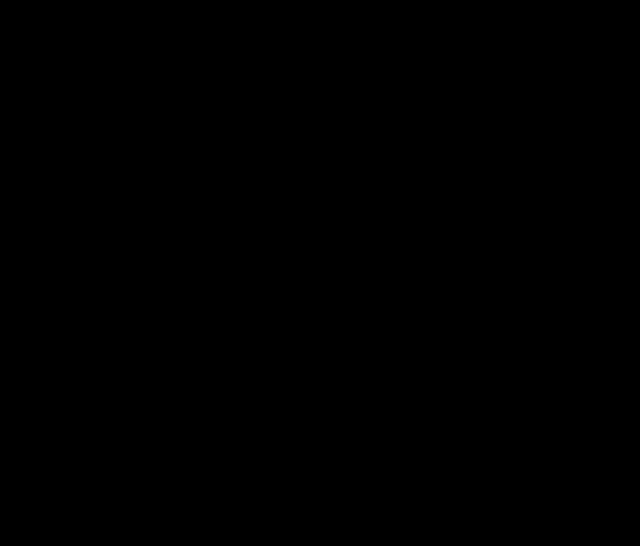
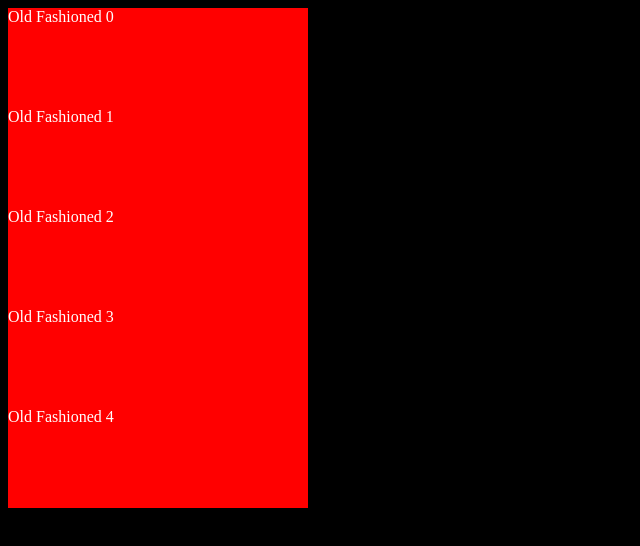
Before and after one commit to dcartist/flashCardGame, a plain HTML site: page index.html in a window 1280 px wide. Shown: the whole page, without its empty margins (0-640 px from the left). Drawn offline with Linux system fonts and the light colour scheme.

Commit message:
updating info

```diff
--- a/script.js
+++ b/script.js
@@ -1,12 +1,65 @@
-let drinks = [{name:"Old Fashioned" ,image: "img.jpg", style: "Stirred", ingredients: "Sugar, water, bitters, whiskey"}]
+let drinks = [
+    {name:"Old Fashioned 0" ,image: "img.jpg", style: "Stirred", ingredients: "Sugar, water, bitters, whiskey"},
+    {name:"Old Fashioned 1" ,image: "img.jpg", style: "Stirred", ingredients: "Sugar, water, bitters, whiskey"},
+    {name:"Old Fashioned 2" ,image: "img.jpg", style: "Stirred", ingredients: "Sugar, water, bitters, whiskey"},
+    {name:"Old Fashioned 3" ,image: "img.jpg", style: "Stirred", ingredients: "Sugar, water, bitters, whiskey"},
+    {name:"Old Fashioned 4" ,image: "img.jpg", style: "Stirred", ingredients: "Sugar, water, bitters, whiskey"},
+
+]
 
 let cards = document.querySelectorAll(".card")
-console.log(cards)
+// console.log(cards)
 
 
 
 // element.addEventListener("click", myFunction);
 
 // function myFunction() {
-//   alert ("Hello World!");
+//   console.log("Hello World!");
+//   console.log(this)
 // }
+
+function myFunction(e) {
+    // e.preventDefault()
+    // console.log(this)
+    console.log(this.classList[1])
+
+      if (this.classList[1] === "back") {
+        this.childNodes[1].style.display = "block"
+        this.childNodes[0].style.display = "none";
+        this.className = "card front"
+      }
+       else  if (this.classList[1] === "front") {
+        this.childNodes[0].style.display = "block";
+        this.childNodes[1].style.display = "none"
+        this.className = "card back"
+      }
+  }
+
+
+for (let i=0; i< cards.length; i++){
+    cards[i].addEventListener("click", myFunction)
+    // console.log(cards[i])
+    let frontDiv = document.createElement("div")
+    frontDiv.classList.add("front")
+    let frontinfo = document.createTextNode(drinks[i].name)
+    frontDiv.appendChild(frontinfo)
+    let backDiv = document.createElement("div")
+    let backinfo = document.createTextNode(drinks[i].style)
+    backDiv.classList.add("back")
+    backDiv.style.display = "none"
+    backDiv.appendChild(backinfo)
+    cards[i].classList.add("front")
+    cards[i].appendChild(frontDiv)
+    cards[i].appendChild(backDiv)
+    console.log( cards[i].childNodes[1])
+
+    // let additional = document.createTextNode((drinks[i].name))
+    // cards[i].appendChild(additional)
+
+}
+// function myFunction(e) {
+//     e.preventDefault()
+//     console.log("Hello World!");
+//     console.log(this)
+//   }
--- a/style.css
+++ b/style.css
@@ -4,12 +4,20 @@ body {
 
 .card {
     background-color: white;
+    width: 300px;
+    height: 100px;
+    color: black;
 }
 
 .front {
     background-color: red;
+    color: white;
+    width: 300px;
+    height: 100px;
 }
 
 .back {
     background-color: blue;
+    width: 300px;
+    height: 100px;
 }
```
